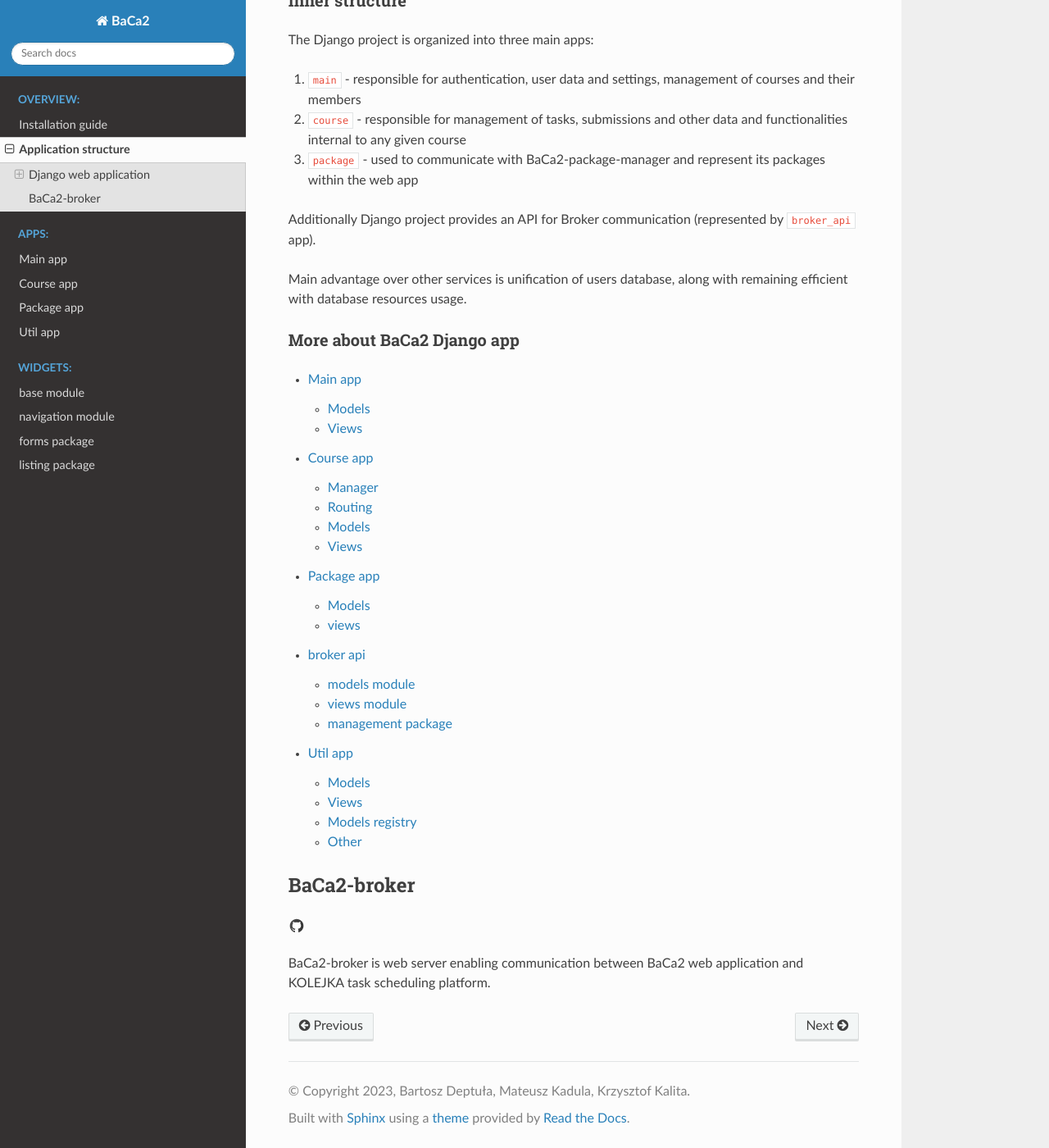
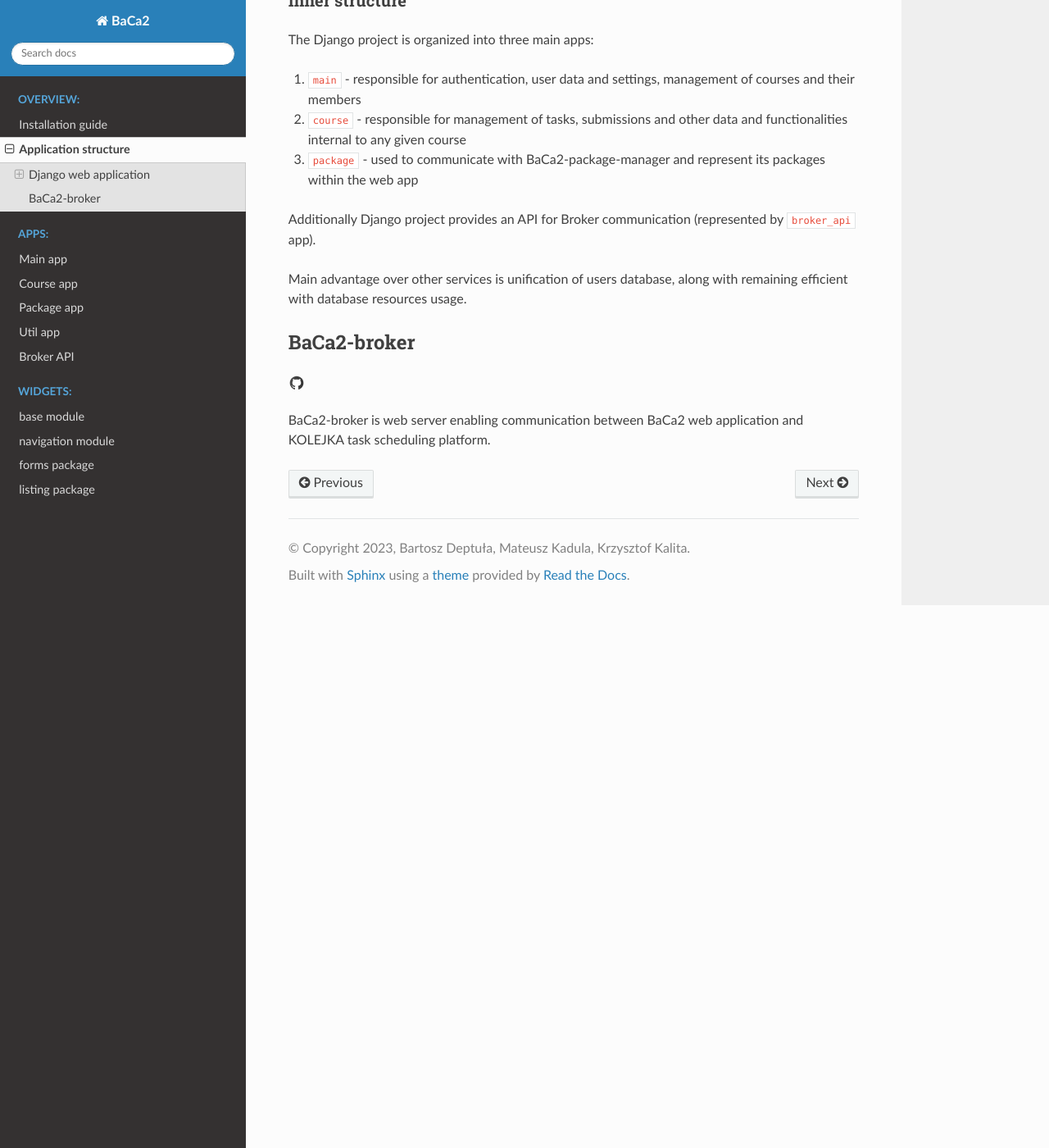
Before and after one commit to BaCa2-project/BaCa2, a Sphinx documentation site: the page built from BaCa2/docs/source/modules/overview/structure.rst, in a window 1280 px wide and 1400 px high, scrolled down 705 px. Shown: the whole window at 82% size. Built offline with Sphinx 7.4.7 and the Read the Docs theme 2.0.0, drawn with Linux system fonts in a browser that asks for light colours; pages that are not in the unit, such as notebooks, are missing from menus.

Commit message:
MAIN-46 Broker API docs are now up to date. MAIN-41 [UP TO DATE] MAIN-39 [IN PROGRESS]

```diff
--- a/BaCa2/docs/source/index.rst
+++ b/BaCa2/docs/source/index.rst
@@ -17,7 +17,7 @@
     modules/apps/course/index
     modules/apps/package/index
     modules/apps/util/index
-    modules/app/broker_api/index
+    modules/apps/broker_api/index
 
 ..  toctree::
     :maxdepth: 2
--- a/BaCa2/docs/source/modules/apps/broker_api/index.rst
+++ b/BaCa2/docs/source/modules/apps/broker_api/index.rst
@@ -1,4 +1,4 @@
-broker api
+Broker API
 ==========
 
 ..  toctree::
@@ -7,4 +7,3 @@
 
     models
     views
-    management
--- a/BaCa2/docs/source/modules/apps/broker_api/views.rst
+++ b/BaCa2/docs/source/modules/apps/broker_api/views.rst
@@ -1,7 +1,5 @@
-views module
+Views module
 ------------
 
 .. automodule:: broker_api.views
-   :members:
-   :undoc-members:
-   :show-inheritance:
+    :members:
--- a/BaCa2/docs/source/modules/overview/structure.rst
+++ b/BaCa2/docs/source/modules/overview/structure.rst
@@ -39,18 +39,6 @@
 Main advantage over other services is unification of users database, along with remaining efficient with database
 resources usage.
 
-More about BaCa2 Django app
-'''''''''''''''''''''''''''
-
-.. toctree::
-    :maxdepth: 2
-
-    ../apps/main/index
-    ../apps/course/index
-    ../apps/package/index
-    ../apps/broker_api/index
-    ../apps/util/index
-
 BaCa2-broker
 ------------
 
```
Also changed, not shown: BaCa2/docs/source/modules/apps/broker_api/management.commands.rst (deleted, +0 -34 lines), BaCa2/docs/source/modules/apps/broker_api/management.rst (deleted, +0 -10 lines), BaCa2/docs/source/modules/apps/broker_api/models.rst (+10 -6 lines), 1 other file.
